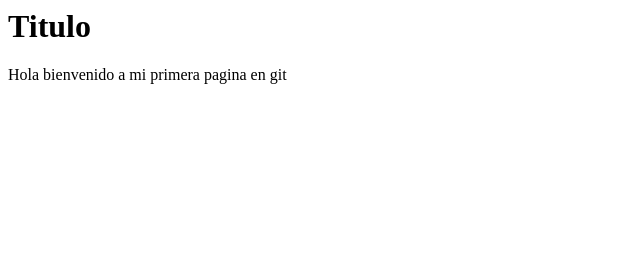
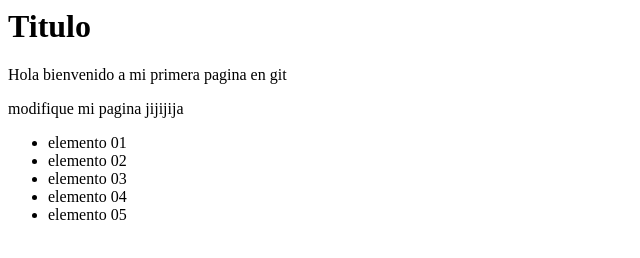
Before and after one commit to JiroFg/80640, a plain HTML site: page index.html in a window 1280 px wide. Shown: the whole page, without its empty margins (0-640 px from the left). Drawn offline with Linux system fonts and the light colour scheme.

Commit message:
nuevo cambio

```diff
--- a/index.html
+++ b/index.html
@@ -5,5 +5,13 @@
   <body>
     <h1>Titulo</h1>
     <p>Hola bienvenido a mi primera pagina en git</p>
+    <p>modifique mi pagina jijijija</p>
+    <ul>
+      <li>elemento 01</li>
+      <li>elemento 02</li>
+      <li>elemento 03</li>
+      <li>elemento 04</li>
+      <li>elemento 05</li>
+    </ul>
   </body>
 </html>
```
